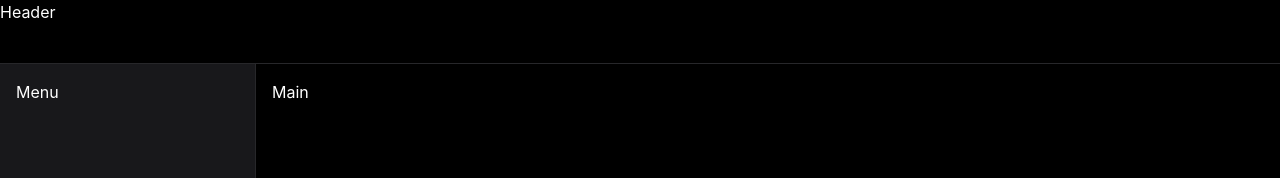
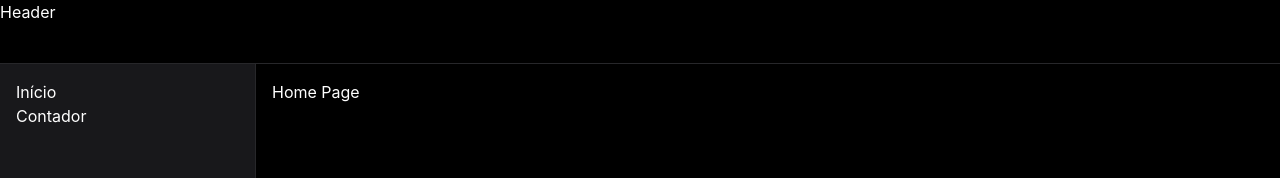
Before and after one commit to RafaelJP13/vuejs-fundamentals, a Vue app: page / in a window 1280 px wide. Shown: the top 178 px of the page. Built offline with nearby package versions, Linux system fonts and the light colour scheme.

Commit message:
feat: add authentication and sample pages with routing

```diff
--- /dev/null
+++ b/src/modules/auth/pages/AuthPage.vue
@@ -0,0 +1,5 @@
+<template>
+    <div class="flex justify-center items-center min-h-screen">
+        <h1 class="text-4xl font-black">Auth Page</h1>
+    </div>
+</template>
--- /dev/null
+++ b/src/modules/samples/pages/CounterPage.vue
@@ -0,0 +1,5 @@
+<template>
+    <div>
+        <span>Contador</span>
+    </div>
+</template>
--- /dev/null
+++ b/src/shared/components/Menu.vue
@@ -0,0 +1,6 @@
+<template>
+    <nav class="flex flex-col">
+        <RouterLink to="/" >Início</RouterLink>
+        <RouterLink to="/counter" >Contador</RouterLink>
+    </nav>
+</template>
--- a/src/shared/layouts/AppLayout.vue
+++ b/src/shared/layouts/AppLayout.vue
@@ -1,9 +1,18 @@
+<script setup lang="ts">
+import Menu from '../components/Menu.vue';
+
+</script>
+
 <template>
     <div class="flex flex-col min-h-screen ">
         <header class="h-16 border-b border-zinc-800">Header</header>
         <div class="flex flex-1">
-            <aside class="w-64 bg-zinc-900 border-r border-zinc-800 p-4">Menu</aside>
-            <main class="p-4">Main</main>
+            <aside class="w-64 bg-zinc-900 border-r border-zinc-800 p-4">
+                <Menu/>
+            </aside>
+            <main class="p-4">
+                <RouterView />
+            </main>
         </div>
     </div>
 </template>
```
Also changed, not shown: src/app/router/routes.ts (+17 -0 lines).
